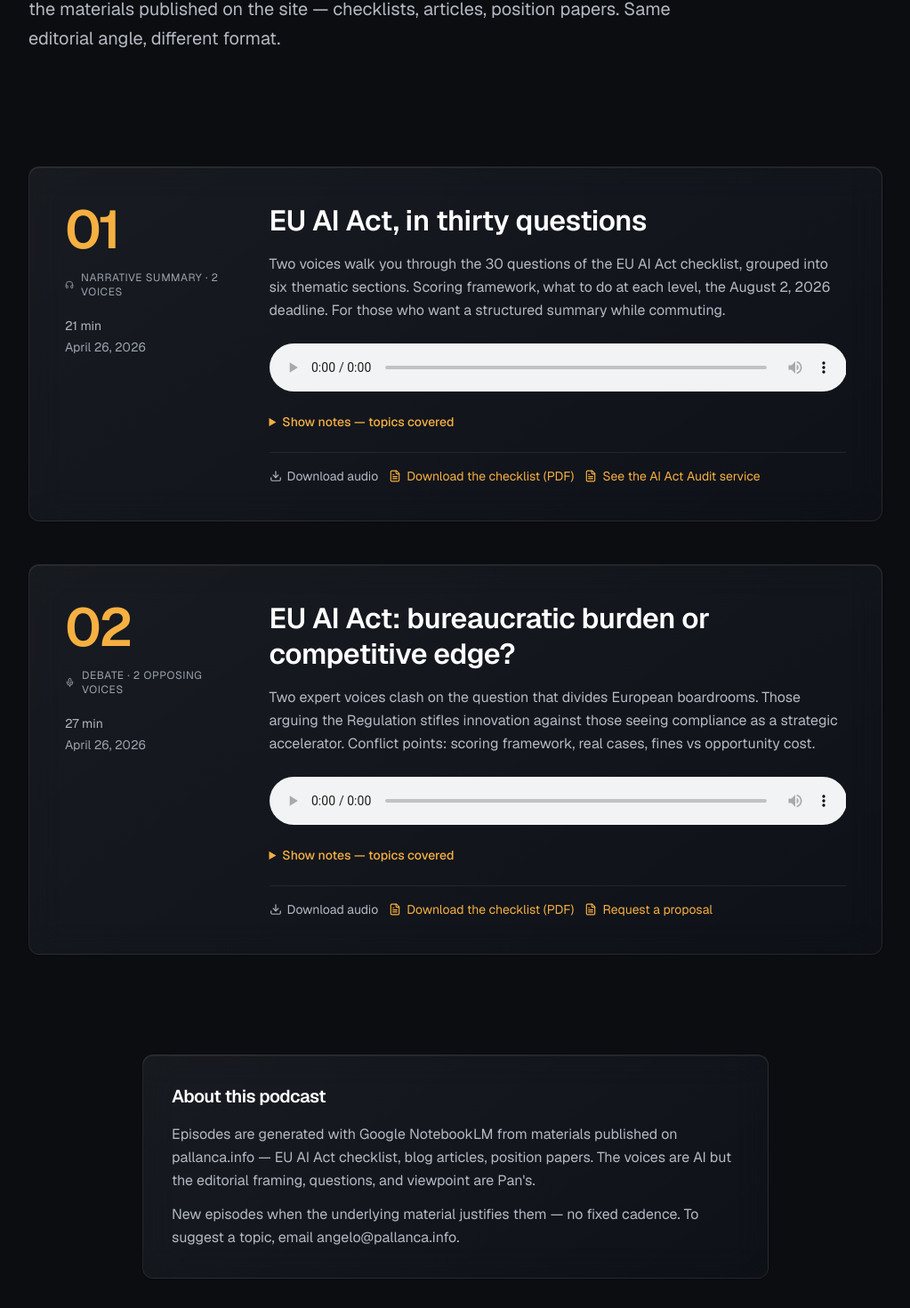
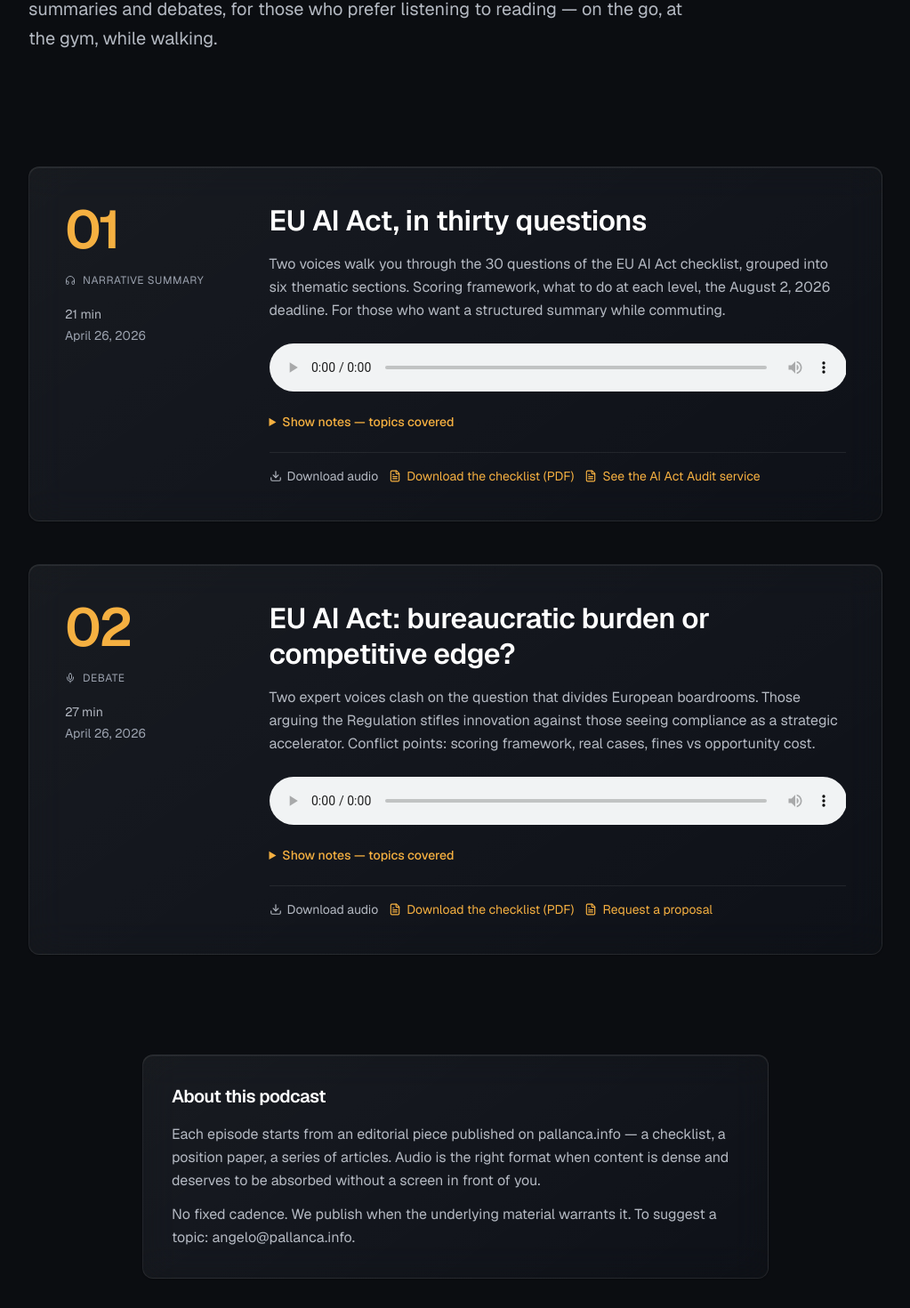
Before and after one commit to therealpan/pallanca-info-blog, a Next.js app: page /en/podcast in a window 1280 px wide. Shown: the part 407-1877 px from the top of the page at 89% size, without its empty margins (128-1151 px from the left). Built offline with nearby package versions, Linux system fonts and the light colour scheme.

Commit message:
copy(podcast): rimossa over-disclosure su NotebookLM/AI voices, focus sul valore

```diff
--- a/src/app/[locale]/podcast/page.tsx
+++ b/src/app/[locale]/podcast/page.tsx
@@ -43,11 +43,11 @@ export default async function PodcastPage({ params }: { params: Promise<{ locale
   const intro = isIt ? {
     eyebrow: 'Podcast',
     title: 'Conversazioni audio su AI, regolamentazione, futuro del lavoro.',
-    sub: 'Episodi generati dai contenuti di Pan via NotebookLM. Due voci AI dialogano sui materiali pubblicati sul sito — checklist, articoli, position paper. Stesso angolo editoriale, formato diverso.',
+    sub: 'Estensione audio dei materiali editoriali pubblicati su pallanca.info. Riassunti densi e dibattiti, per chi preferisce ascoltare invece di leggere — in viaggio, in palestra, mentre cammina.',
   } : {
     eyebrow: 'Podcast',
     title: 'Audio conversations on AI, regulation, future of work.',
-    sub: 'Episodes generated from Pan content via NotebookLM. Two AI voices dialogue over the materials published on the site — checklists, articles, position papers. Same editorial angle, different format.',
+    sub: 'Audio extension of the editorial materials published on pallanca.info. Dense summaries and debates, for those who prefer listening to reading — on the go, at the gym, while walking.',
   };
 
   const episodes: Episode[] = isIt ? [
@@ -56,7 +56,7 @@ export default async function PodcastPage({ params }: { params: Promise<{ locale
       slug: 'eu-ai-act-deep-dive',
       title: 'EU AI Act, in trenta domande',
       format: 'Deep dive',
-      formatBadge: 'Riassunto narrativo · 2 voci',
+      formatBadge: 'Riassunto narrativo',
       duration: '21 min',
       date: '26 aprile 2026',
       description: 'Due voci accompagnano l\'ascoltatore attraverso le 30 domande del checklist EU AI Act, raggruppate nelle sei sezioni tematiche. Scoring framework, cosa fare per ogni livello, deadline 2 agosto 2026. Per chi vuole un riassunto strutturato in viaggio.',
@@ -79,7 +79,7 @@ export default async function PodcastPage({ params }: { params: Promise<{ locale
       slug: 'eu-ai-act-debate',
       title: 'EU AI Act: peso burocratico o vantaggio competitivo?',
       format: 'Debate',
-      formatBadge: 'Dibattito · 2 voci contrapposte',
+      formatBadge: 'Dibattito',
       duration: '27 min',
       date: '26 aprile 2026',
       description: 'Due voci esperte si sfidano sulla domanda che divide i CdA europei. Chi sostiene che il Regolamento soffoca l\'innovazione contro chi vede compliance come acceleratore strategico. Punti di scontro: scoring framework, casi reali, sanzioni vs costi-opportunità.',
@@ -102,7 +102,7 @@ export default async function PodcastPage({ params }: { params: Promise<{ locale
       slug: 'eu-ai-act-deep-dive',
       title: 'EU AI Act, in thirty questions',
       format: 'Deep dive',
-      formatBadge: 'Narrative summary · 2 voices',
+      formatBadge: 'Narrative summary',
       duration: '21 min',
       date: 'April 26, 2026',
       description: 'Two voices walk you through the 30 questions of the EU AI Act checklist, grouped into six thematic sections. Scoring framework, what to do at each level, the August 2, 2026 deadline. For those who want a structured summary while commuting.',
@@ -125,7 +125,7 @@ export default async function PodcastPage({ params }: { params: Promise<{ locale
       slug: 'eu-ai-act-debate',
       title: 'EU AI Act: bureaucratic burden or competitive edge?',
       format: 'Debate',
-      formatBadge: 'Debate · 2 opposing voices',
+      formatBadge: 'Debate',
       duration: '27 min',
       date: 'April 26, 2026',
       description: 'Two expert voices clash on the question that divides European boardrooms. Those arguing the Regulation stifles innovation against those seeing compliance as a strategic accelerator. Conflict points: scoring framework, real cases, fines vs opportunity cost.',
@@ -236,13 +236,13 @@ export default async function PodcastPage({ params }: { params: Promise<{ locale
           </h2>
           <p className="text-[var(--color-text-muted)] leading-relaxed mb-3">
             {isIt
-              ? 'Gli episodi sono generati con NotebookLM di Google a partire dai materiali pubblicati su pallanca.info — checklist EU AI Act, articoli del blog, position paper. Le voci sono AI ma il framing editoriale, le domande, e il punto di vista sono di Pan.'
-              : 'Episodes are generated with Google NotebookLM from materials published on pallanca.info — EU AI Act checklist, blog articles, position papers. The voices are AI but the editorial framing, questions, and viewpoint are Pan\'s.'}
+              ? 'Ogni episodio nasce da un materiale editoriale pubblicato su pallanca.info — un checklist, un position paper, una serie di articoli. L\'audio è il formato giusto quando il contenuto è denso e merita di essere assorbito senza schermo davanti.'
+              : 'Each episode starts from an editorial piece published on pallanca.info — a checklist, a position paper, a series of articles. Audio is the right format when content is dense and deserves to be absorbed without a screen in front of you.'}
           </p>
           <p className="text-[var(--color-text-muted)] leading-relaxed">
             {isIt
-              ? 'Pubblicheremo episodi nuovi quando il materiale di base lo giustifica — non con cadenza fissa. Se vuoi suggerire un tema, scrivi a angelo@pallanca.info.'
-              : 'New episodes when the underlying material justifies them — no fixed cadence. To suggest a topic, email angelo@pallanca.info.'}
+              ? 'Cadenza non fissa. Pubblichiamo quando il materiale di base lo giustifica. Per suggerire un tema: angelo@pallanca.info.'
+              : 'No fixed cadence. We publish when the underlying material warrants it. To suggest a topic: angelo@pallanca.info.'}
           </p>
         </div>
       </section>
```
